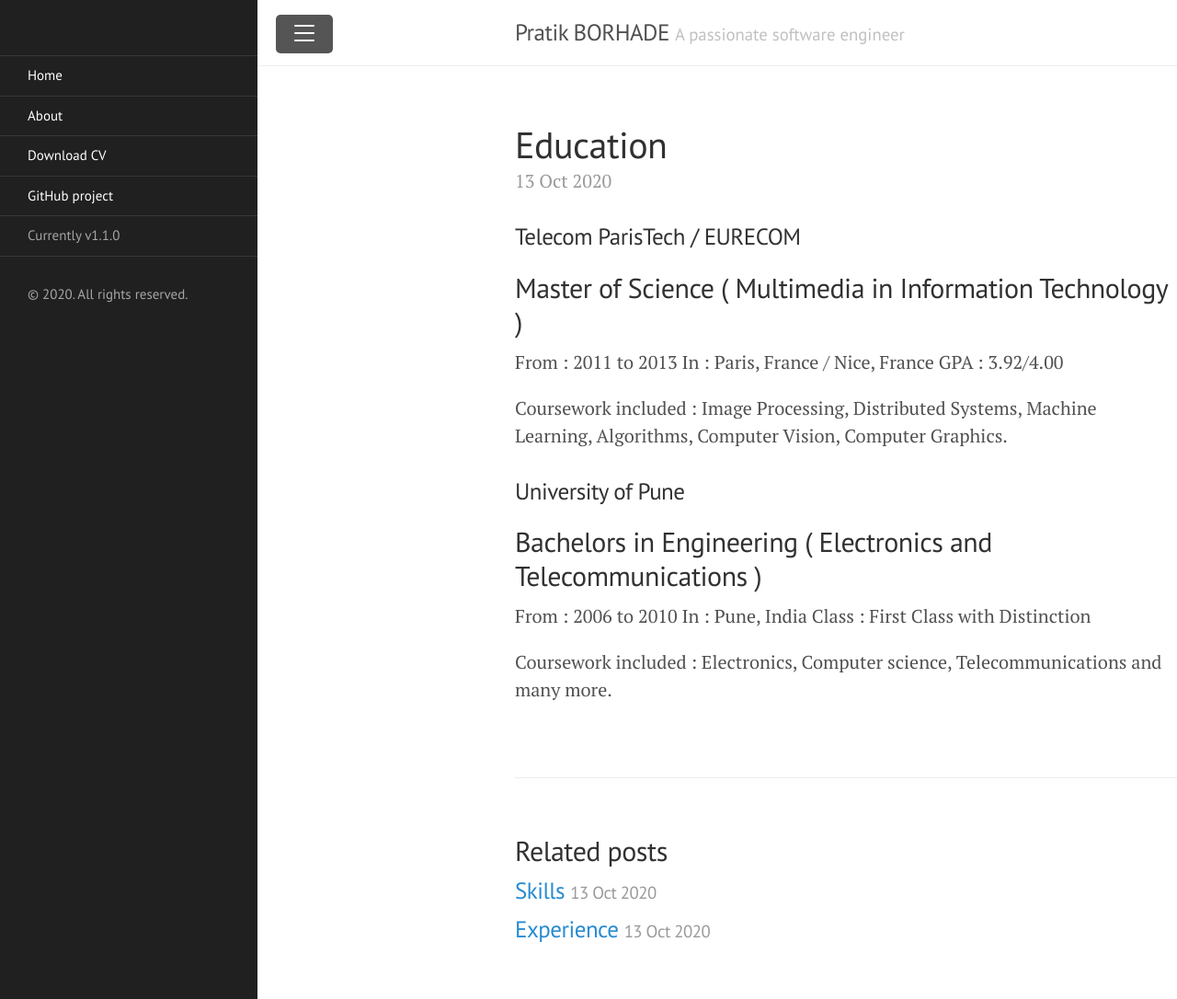
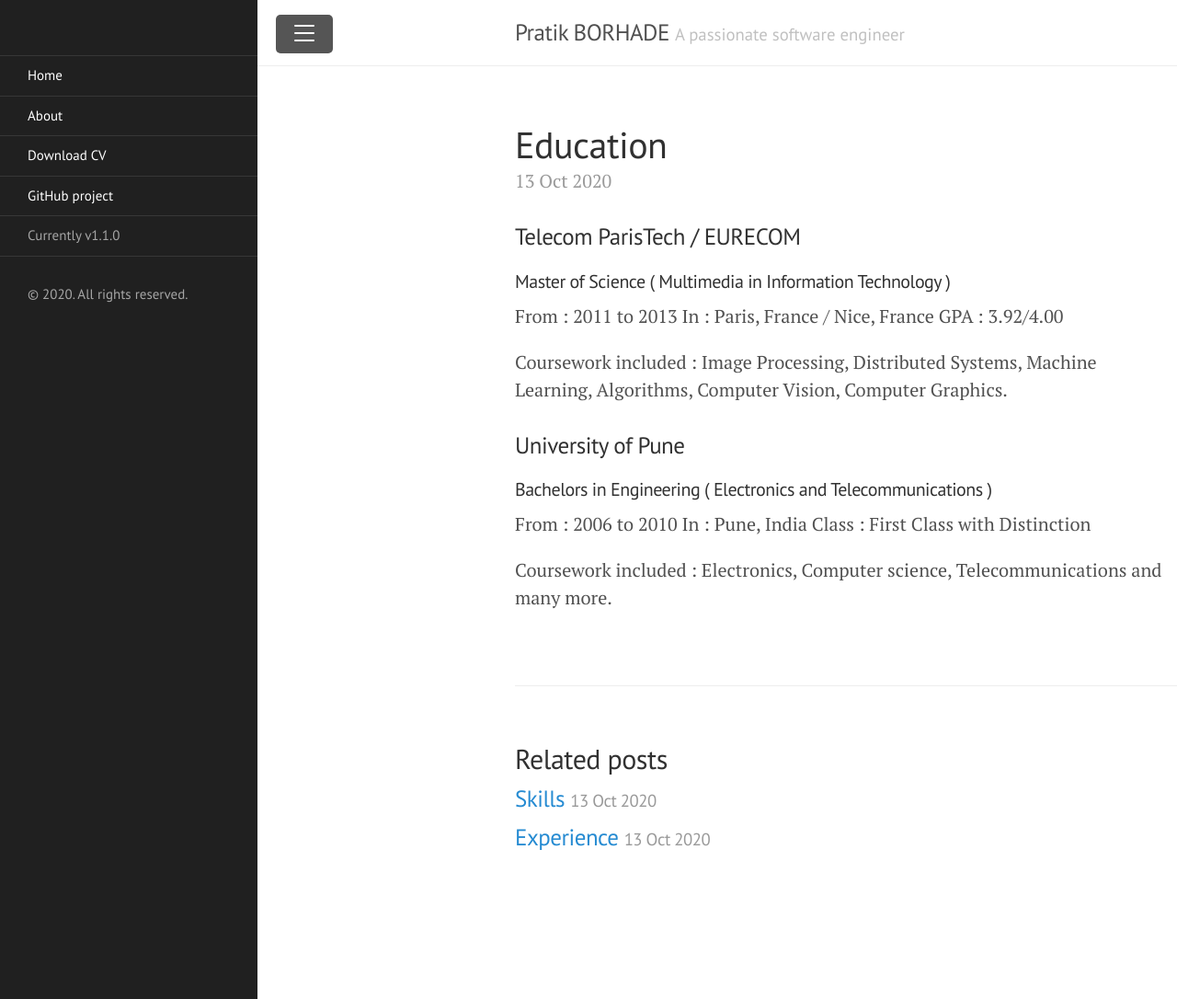
Before and after one commit to pratikborhade/mywebsite, a Jekyll site: the page built from _posts/2020-10-13-Education.md, in a window 1280 px wide and 1086 px high. Shown: the whole window at 92% size. Built offline with Jekyll 4.4.1, drawn with Linux system fonts in a browser that asks for light colours.

```diff
--- a/_posts/2020-10-13-Education.md
+++ b/_posts/2020-10-13-Education.md
@@ -3,7 +3,7 @@ layout: post
 title: Education
 ---
 ### Telecom ParisTech / EURECOM
-## Master of Science ( Multimedia in Information Technology )
+#### Master of Science ( Multimedia in Information Technology )
 From : 2011 to 2013
 In : Paris, France / Nice, France
 GPA : 3.92/4.00
@@ -11,7 +11,7 @@ GPA : 3.92/4.00
 Coursework included : Image Processing, Distributed Systems, Machine Learning, Algorithms, Computer Vision, Computer Graphics.
 
 ### University of Pune
-## Bachelors in Engineering ( Electronics and Telecommunications )
+#### Bachelors in Engineering ( Electronics and Telecommunications )
 From : 2006 to 2010
 In : Pune, India
 Class : First Class with Distinction
```
